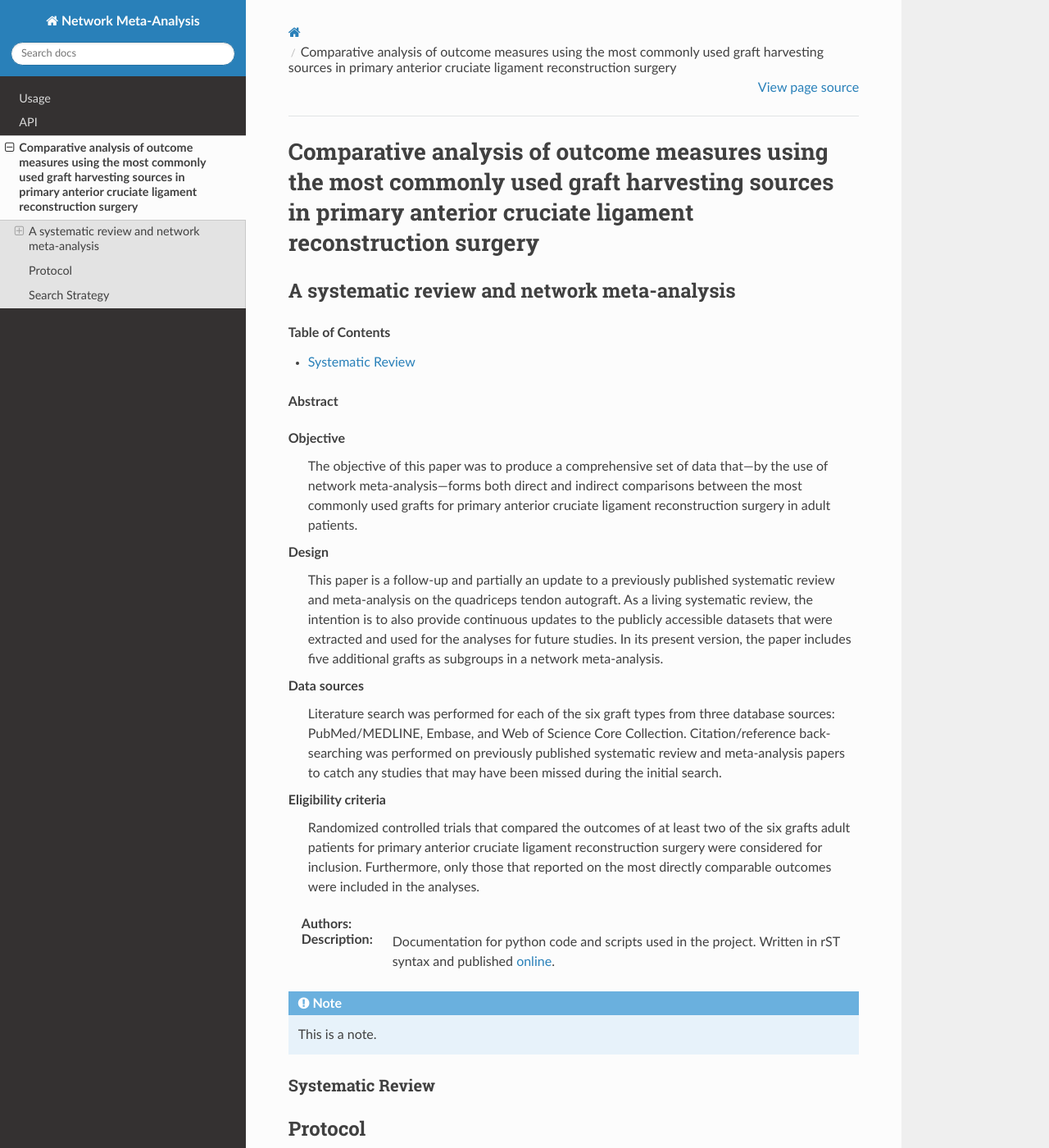
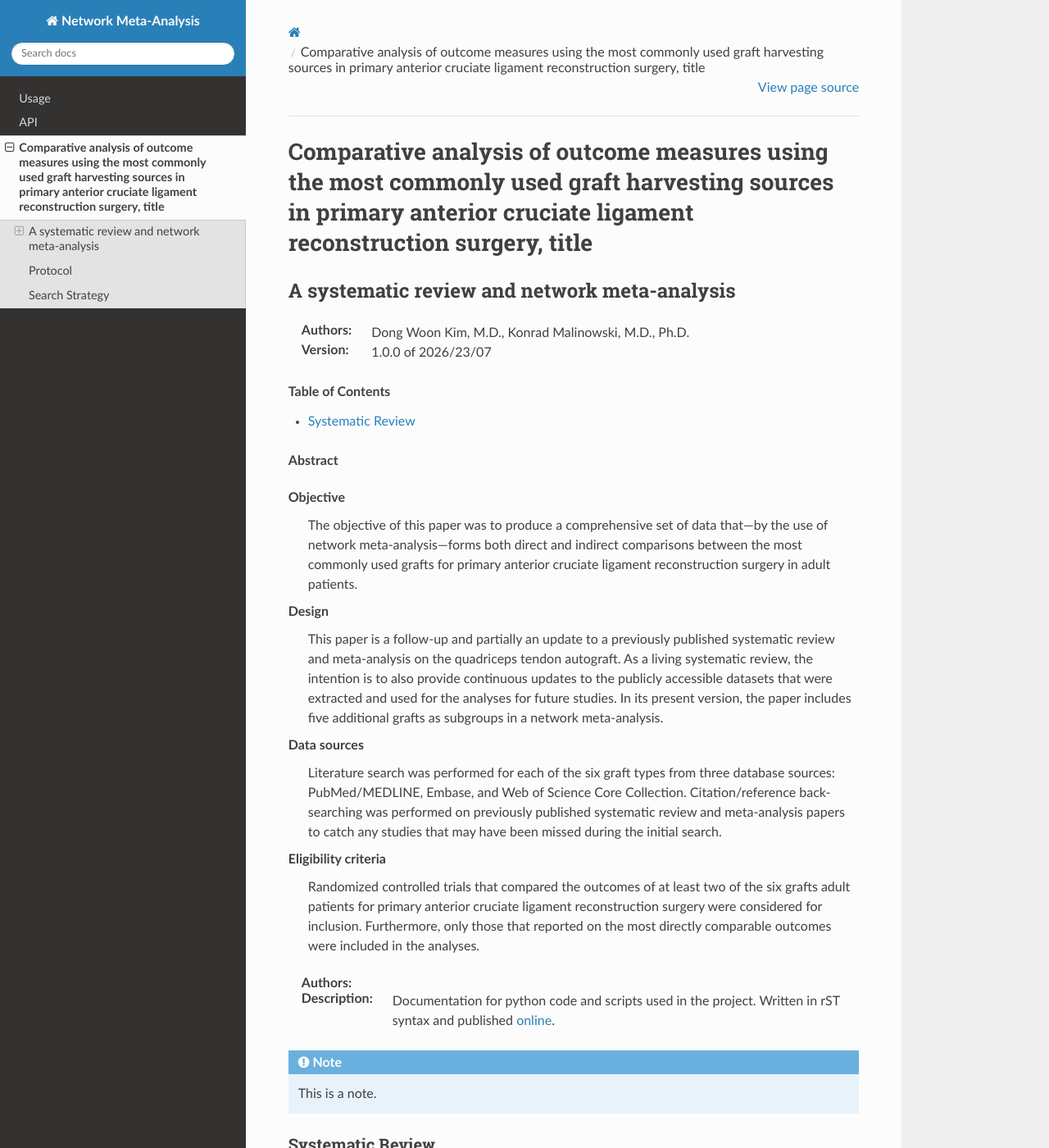
Before and after one commit to d-wkim/project, a Sphinx documentation site: the page built from docs/source/README.rst, in a window 1280 px wide and 1400 px high. Shown: the whole window at 82% size. Built offline with Sphinx 7.4.7 and the Read the Docs theme 3.1.0, drawn with Linux system fonts in a browser that asks for light colours; some of the changed text lies outside the part shown.

Commit message:
Update README.rst

```diff
--- a/docs/source/README.rst
+++ b/docs/source/README.rst
@@ -1,15 +1,18 @@
 ===========================================================================================================================================================
-Comparative analysis of outcome measures using the most commonly used graft harvesting sources in primary anterior cruciate ligament reconstruction surgery
+Comparative analysis of outcome measures using the most commonly used graft harvesting sources in primary anterior cruciate ligament reconstruction surgery, title
 ===========================================================================================================================================================
 A systematic review and network meta-analysis
 ---------------------------------------------
+:Authors:
+    Dong Woon Kim, M.D.,
+    Konrad Malinowski, M.D., Ph.D.
+:Version: 1.0.0 of 2026/23/07
 
 .. contents:: Table of Contents
    :local:
    :depth: 4
 
 
-
 **Abstract**
 
 Objective
@@ -32,6 +35,7 @@ Eligibility criteria
 
 Systematic Review
 =================
+Link to the `top, title`_.
 
 Protocol
 --------
```
